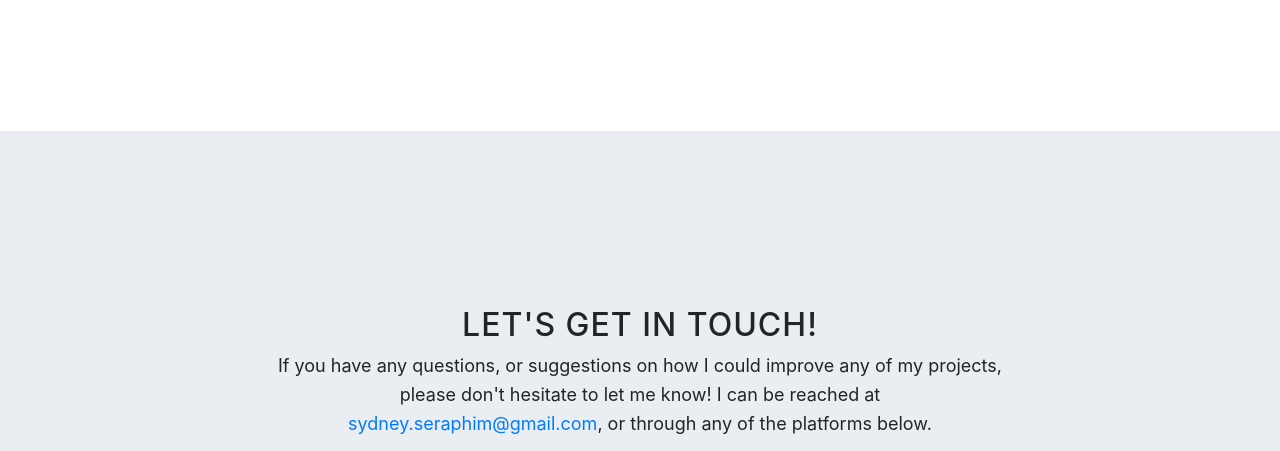
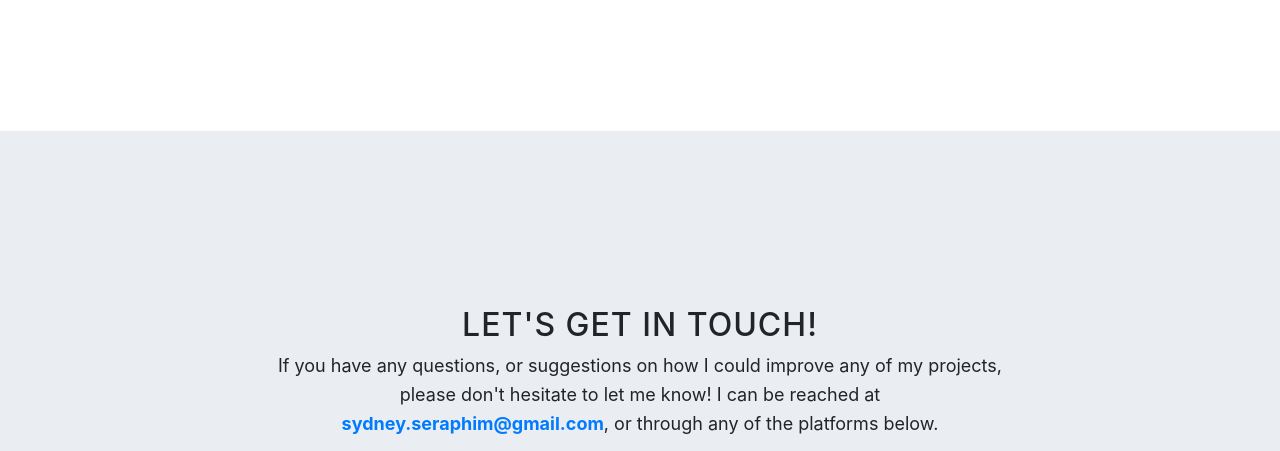
Before and after one commit to sydneyseraphim/sydneyseraphim.github.io, a website with bundled scripts: page index.html in a window 1280 px wide. Shown: the part 1805-2256 px from the top of the page. Built offline with nearby package versions, Linux system fonts and the light colour scheme.

Commit message:
changed email

```diff
--- a/index.html
+++ b/index.html
@@ -190,7 +190,7 @@
         <div class="row">
           <div class="col-lg-8 mx-auto">
             <h2>Let's get in touch!</h2>
-            <p> If you have any questions, or suggestions on how I could improve any of my projects, please don't hesitate to let me know! I can be reached at <a href="mailto:sydney.seraphim@gmail.com">sydney.seraphim@gmail.com</a>, or through any of the platforms below. </p>
+            <p> If you have any questions, or suggestions on how I could improve any of my projects, please don't hesitate to let me know! I can be reached at <b><a href="mailto:sydney.seraphim@gmail.com">sydney.seraphim@gmail.com</a></b>, or through any of the platforms below. </p>
             <ul class="list-inline banner-social-buttons">
               <li class="list-inline-item">
                 <a href="https://www.linkedin.com/in/sydney-seraphim-29073814b/" class="btn btn-default btn-lg">
```
